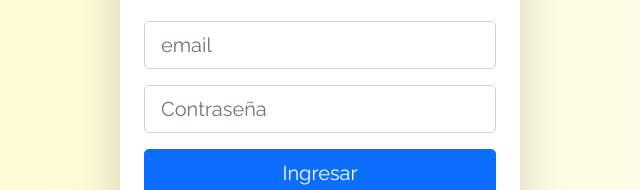
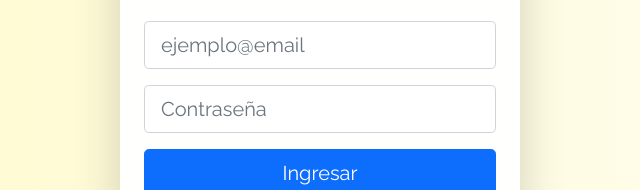
Before and after one commit to marcosrodsatt/marcosrodsatt.github.io-Proyecto-final, a plain HTML site: page login.html in a window 1280 px wide. Shown: the part 341-531 px from the top of the page, 320-960 px from the left. Drawn offline with Linux system fonts and the light colour scheme.

Commit message:
Actualizado login.html

```diff
--- a/login.html
+++ b/login.html
@@ -30,7 +30,7 @@
   <h2 class="text-center mb-4 fw-bold">¡Bienvenido a<br>e-Commerce!</h2>
   <form>
     <div class="mb-3">
-      <input id="username" type="email" class="form-control form-control-lg" placeholder="email" required>
+      <input id="email" type="email" class="form-control form-control-lg" placeholder="ejemplo@email" required>
     </div>
     <div class="mb-3">
       <input id="password" type="password" class="form-control form-control-lg" placeholder="Contraseña" required>
```
